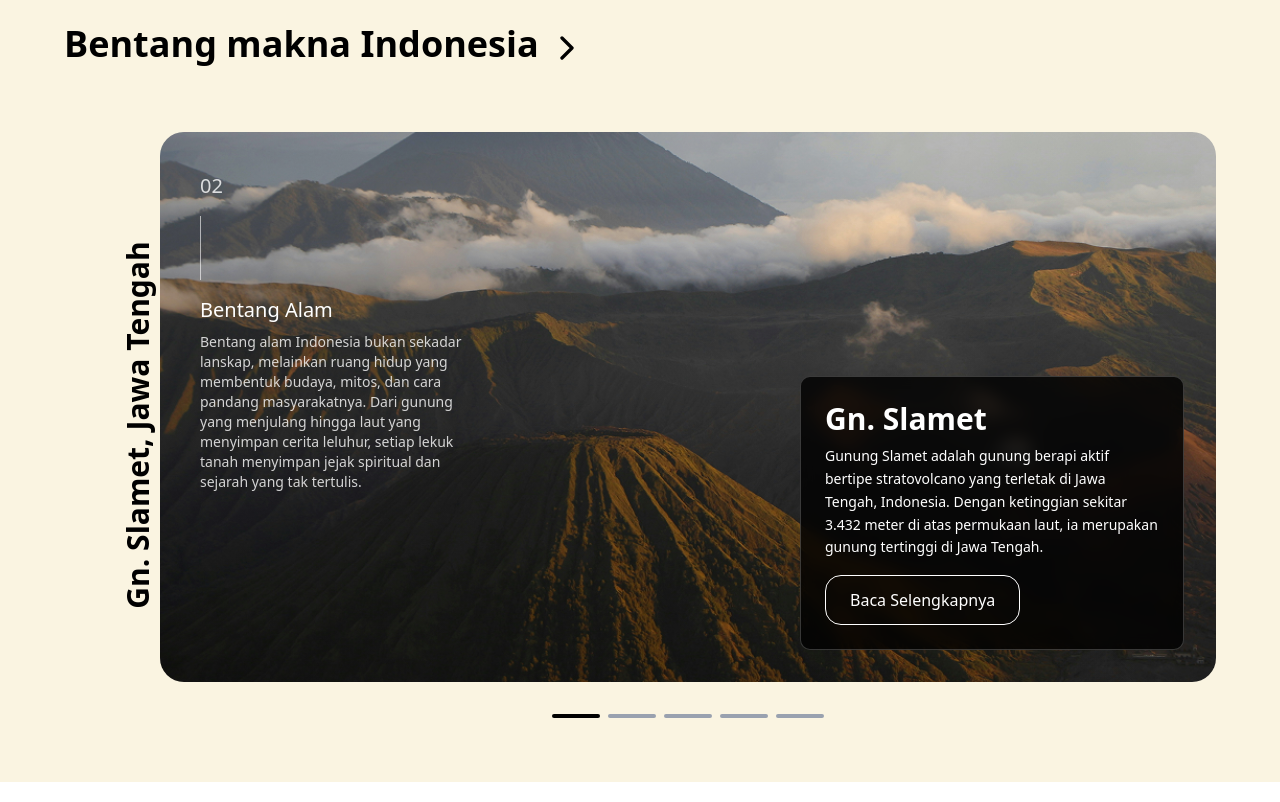
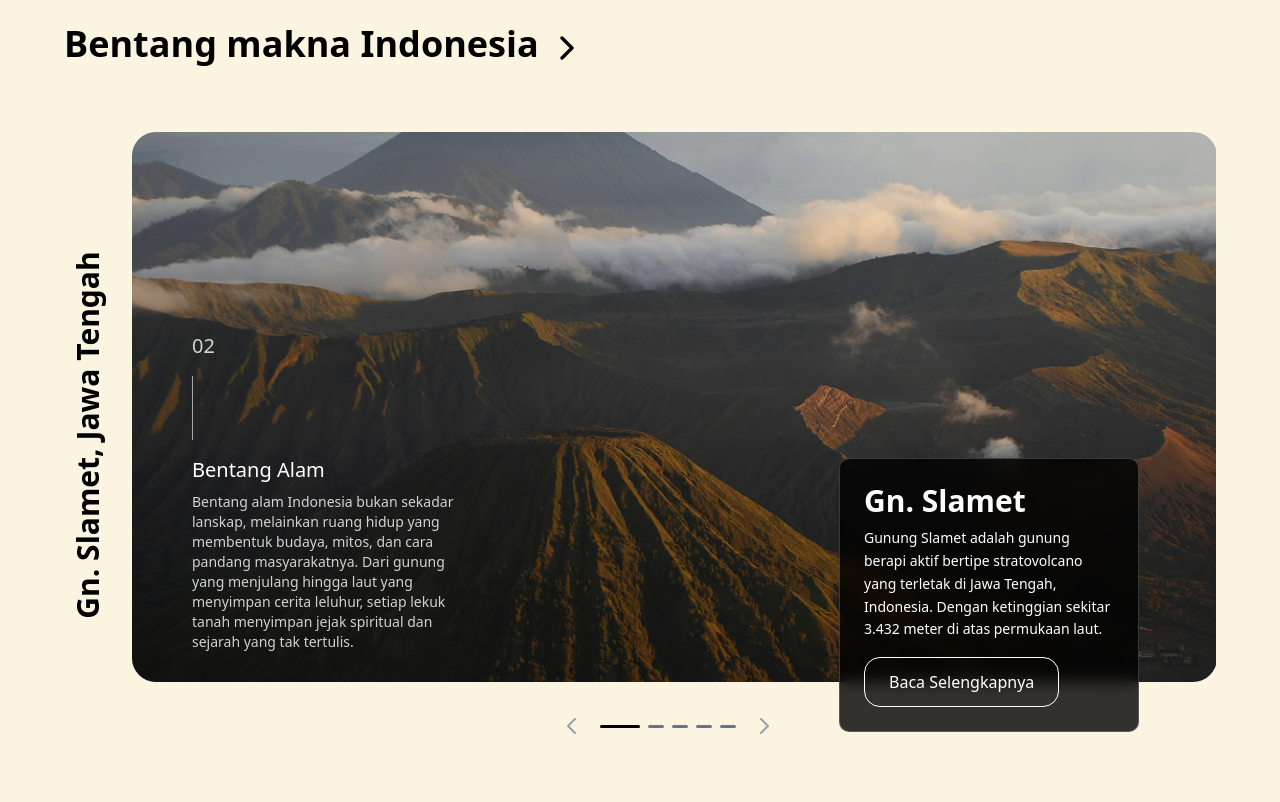
Before and after one commit to davindakhrisna/antarala, a Next.js app: page / in a window 1280 px wide. Shown: the part 980-1782 px from the top of the page. Built offline with nearby package versions, Linux system fonts and the light colour scheme.

Commit message:
wip: animasi bentang (menu) unfinish

```diff
--- a/components/homepage/Menu/components/carousel-section.tsx
+++ b/components/homepage/Menu/components/carousel-section.tsx
@@ -3,6 +3,7 @@
 import { useState, useRef } from "react"
 import { Button } from "@/components/ui/button"
 import Image from "next/image"
+import { motion, AnimatePresence } from "framer-motion"
 
 interface DestinationData {
   id: number
@@ -21,7 +22,7 @@ const destinations: DestinationData[] = [
     name: "Gn. Slamet",
     location: "Jawa Tengah",
     description:
-      "Gunung Slamet adalah gunung berapi aktif bertipe stratovolcano yang terletak di Jawa Tengah, Indonesia. Dengan ketinggian sekitar 3.432 meter di atas permukaan laut, ia merupakan gunung tertinggi di Jawa Tengah.",
+      "Gunung Slamet adalah gunung berapi aktif bertipe stratovolcano yang terletak di Jawa Tengah, Indonesia. Dengan ketinggian sekitar 3.432 meter di atas permukaan laut.",
     image: "/destinations/slamet.png",
     number: "02",
     description2:
@@ -30,17 +31,28 @@ const destinations: DestinationData[] = [
   },
   {
     id: 2,
-    name: "Danau Toba",
-    location: "Sumatra Utara",
+    name: "Pantai Bali",
+    location: "Bali",
     description:
-      "Danau Toba adalah mahakarya alam salah satu danau vulkanik terbesar di dunia yang menyimpan jejak letusan purba, budaya Batak, dan lanskap yang memukau.",
-    image: "/destinations/toba.png",
+      "Pantai Bali membentang sebagai surga tropis yang memadukan pasir putih, ombak biru, dan jejak spiritual dalam setiap hembusan anginnya.",
+    image: "/destinations/bali.png",
+    number: "04",
     description2: "",
-    number: "01",
+    cardPosition: "left",
+  },
+  {
+    id: 3,
+    name: "Matang Kaladan",
+    location: "Kalimantan Selatan",
+    description:
+      "Bukit Matang Kaladan memandang dunia dari ketinggian yang tenang, di mana danau, hutan, dan langit saling menyapa dalam diam.",
+    image: "/destinations/matang.png",
+    number: "05",
+    description2: "",
     cardPosition: "right",
   },
   {
-    id: 3,
+    id: 4,
     name: "Raja Ampat",
     location: "Papua Barat",
     description:
@@ -51,119 +63,103 @@ const destinations: DestinationData[] = [
     cardPosition: "left",
   },
   {
-    id: 4,
-    name: "Pantai Bali",
-    location: "Bali",
+    id: 5,
+    name: "Danau Toba",
+    location: "Sumatra Utara",
     description:
-      "Pantai Bali membentang sebagai surga tropis yang memadukan pasir putih, ombak biru, dan jejak spiritual dalam setiap hembusan anginnya.",
-    image: "/destinations/bali.png",
-    number: "04",
+      "Danau Toba adalah mahakarya alam salah satu danau vulkanik terbesar di dunia yang menyimpan jejak letusan purba, budaya Batak, dan lanskap yang memukau.",
+    image: "/destinations/toba.png",
     description2: "",
-    cardPosition: "left",
-  },
-  {
-    id: 5,
-    name: "Matang Kaladan",
-    location: "Kalimantan Selatan",
-    description:
-      "Bukit Matang Kaladan memandang dunia dari ketinggian yang tenang, di mana danau, hutan, dan langit saling menyapa dalam diam.",
-    image: "/destinations/matang.png",
-    number: "05",
-    description2: "",
+    number: "01",
     cardPosition: "right",
   },
 ]
 
 const CarouselSection = () => {
   const [currentIndex, setCurrentIndex] = useState(0)
-  const scrollContainerRef = useRef<HTMLDivElement>(null)
-
-  const scrollToIndex = (index: number) => {
-    setCurrentIndex(index)
-    if (scrollContainerRef.current) {
-      const scrollAmount = index * scrollContainerRef.current.clientWidth
-      scrollContainerRef.current.scrollTo({
-        left: scrollAmount,
-        behavior: "smooth",
-      })
-    }
-  }
+  const carouselRef = useRef<HTMLDivElement>(null)
 
   const nextSlide = () => {
-    const nextIndex = (currentIndex + 1) % destinations.length
-    scrollToIndex(nextIndex)
+    setCurrentIndex((prevIndex) => (prevIndex + 1) % destinations.length)
   }
 
   const prevSlide = () => {
-    const prevIndex = currentIndex === 0 ? destinations.length - 1 : currentIndex - 1
-    scrollToIndex(prevIndex)
+    setCurrentIndex((prevIndex) => (prevIndex === 0 ? destinations.length - 1 : prevIndex - 1))
   }
+
+  const goToSlide = (index: number) => {
+    setCurrentIndex(index)
+  }
+
+  const destination = destinations[currentIndex]
 
   return (
     <div className="relative w-full max-w-6xl mx-auto mt-16 overflow-hidden">
-      {/* Vertical Text (Hanya muncul di slide pertama) */}
+      {/* Vertical Text dengan animasi */}
+      <AnimatePresence>
         {currentIndex === 0 && (
-        <div className="absolute left-[-110px] top-[50%] -translate-y-1/2 -rotate-90 origin-center z-10 hidden md:block">
+          <motion.div
+            key="vertical-text"
+            initial={{ opacity: 0, x: -50 }}
+            animate={{ opacity: 1, x: 0 }}
+            exit={{ opacity: 0, x: -50 }}
+            transition={{ duration: 0.8, ease: "easeInOut" }}
+            className="absolute left-[-160px] top-[50%] -translate-y-1/2 -rotate-90 origin-center z-10 hidden md:block"
+          >
             <h1 className="text-3xl font-bold text-black whitespace-nowrap">
-            {destinations[currentIndex].name}, {destinations[currentIndex].location}
+              {destination.name}, {destination.location}
             </h1>
-        </div>
+          </motion.div>
         )}
+      </AnimatePresence>
 
       {/* Main Carousel Container */}
-      <div className="md:ml-24">
+      <div className="md:ml-14">
         <div
-          ref={scrollContainerRef}
-          className="flex overflow-x-hidden scroll-smooth"
-          style={{ scrollSnapType: "x mandatory" }}
+          ref={carouselRef}
+          className="relative flex transition-transform duration-1000 ease-in-out gap-10"
+          style={{ transform: `translateX(-${currentIndex * (100 + 6)}%)` }}
         >
-          {destinations.map((destination, index) => (
+          {destinations.map((dest, index) => (
             <div
-              key={destination.id}
-              className="min-w-full flex-shrink-0 relative"
-              style={{ scrollSnapAlign: "start" }}
+              key={dest.id}
+              className="min-w-full flex-shrink-0 relative px-3"
             >
-              <div className="relative h-[550px] w-full mx-auto rounded-3xl overflow-hidden">
+              {/* Image Container */}
+              <div className="relative h-[550px] w-[1085px] mx-auto rounded-3xl overflow-hidden">
                 <Image
-                  src={destination.image || "/placeholder.png"}
-                  alt={destination.name}
+                  src={dest.image || "/placeholder.png"}
+                  alt={dest.name}
                   fill
-                  className="object-cover"
+                  className="object-cover transition-transform duration-1000 ease-in-out"
+                  style={{ transform: `translateX(${(currentIndex - index) * 30}%)` }}
                   quality={100}
                 />
 
-                {/* Overlay */}
                 <div className="absolute inset-0 bg-gradient-to-r from-black/20 to-transparent" />
 
-                {/* Content Card Kiri (Hanya muncul di slide pertama) */}
-                {currentIndex === 0 && (
-                  <div className="absolute top-10 left-10 text-white">
-                    <div className="text-xl font-light opacity-80">
-                      {destinations[currentIndex].number}
-                    </div>
+                {/* Card kiri hanya di slide pertama */}
+                {index === 0 && (
+                  <div className="absolute top-50 left-15 text-white z-20">
+                    <div className="text-xl font-light opacity-80">{dest.number}</div>
                     <div className="w-px h-16 bg-white/60 mt-4"></div>
                     <div className="text-xl mt-4 font-normal">Bentang Alam</div>
-                    <div className="mt-2 w-72 text-sm text-white/80">
-                      {destination.description2}
-                    </div>
+                    <div className="mt-2 w-72 text-sm text-white/80">{dest.description2}</div>
                   </div>
                 )}
+              </div>
 
-                {/* Content Card Kanan (Posisi dinamis) */}
+              {/* Content Card Dinamis */}
               <div
-                  className={`absolute bottom-8 max-w-sm rounded-lg bg-black/80 backdrop-blur-sm border border-white/20 text-black p-6 w-[450px]
+                className={`absolute rounded-lg bg-black/80 backdrop-blur-sm border border-white/20 text-white p-6 w-[300px] z-20
                 ${
-                    destination.cardPosition === "left"
-                      ? "left-8"
-                      : "right-8"
+                  dest.cardPosition === "left"
+                    ? "top-1/2 left-25 -translate-y-1/2"
+                    : "bottom-[-50px] right-[90px]"
                 }`}
               >
-                  <h3 className="text-3xl text-white font-bold mb-2">
-                    {destination.name}
-                  </h3>
-                  <p className="text-sm text-white mb-4 leading-relaxed">
-                    {destination.description}
-                  </p>
+                <h3 className="text-3xl font-bold mb-2">{dest.name}</h3>
+                <p className="text-sm mb-4 leading-relaxed">{dest.description}</p>
                 <Button
                   variant="default"
                   size="sm"
@@ -173,24 +169,42 @@ const CarouselSection = () => {
                 </Button>
               </div>
             </div>
-            </div>
           ))}
         </div>
-        {/* Navigation Controls */}
+
+        {/* Navigation */}
+        {/* Navigation */}
 <div className="flex items-center justify-center mt-8 gap-4">
-          {/* Dots Indicator */}
+  {/* Prev button */}
+  <button onClick={prevSlide} className="text-gray-400 hover:text-black transition">
+    <svg xmlns="http://www.w3.org/2000/svg" className="h-6 w-6" fill="none" viewBox="0 0 24 24" stroke="currentColor">
+      <path strokeLinecap="round" strokeLinejoin="round" strokeWidth={2} d="M15 19l-7-7 7-7" />
+    </svg>
+  </button>
+
+  {/* Line-style indicator */}
   <div className="flex gap-2">
     {destinations.map((_, index) => (
       <button
         key={index}
-                onClick={() => scrollToIndex(index)}
-                className={`w-12 h-1 rounded-full transition-colors ${
-                  index === currentIndex ? "bg-black" : "bg-gray-400"
+        onClick={() => goToSlide(index)}
+        className={`h-[3px] rounded-full transition-all duration-300 ${
+          index === currentIndex
+            ? "w-10 bg-black"   // aktif → garis lebih panjang & hitam
+            : "w-4 bg-gray-500" // tidak aktif → garis lebih pendek & abu
         }`}
       />
     ))}
   </div>
+
+  {/* Next button */}
+  <button onClick={nextSlide} className="text-gray-400 hover:text-black transition">
+    <svg xmlns="http://www.w3.org/2000/svg" className="h-6 w-6" fill="none" viewBox="0 0 24 24" stroke="currentColor">
+      <path strokeLinecap="round" strokeLinejoin="round" strokeWidth={2} d="M9 5l7 7-7 7" />
+    </svg>
+  </button>
 </div>
+
       </div>
     </div>
   )
--- a/package.json
+++ b/package.json
@@ -15,7 +15,9 @@
     "@radix-ui/react-slot": "^1.2.3",
     "class-variance-authority": "^0.7.1",
     "clsx": "^2.1.1",
+    "framer-motion": "^12.23.12",
     "lucide-react": "^0.540.0",
+    "motion": "^12.23.12",
     "next": "15.5.0",
     "next-themes": "^0.4.6",
     "react": "19.1.0",
```
Also changed, not shown: 1 other file (tests, documents, lock files or other folders). Lines whose indentation alone changed are shown as unchanged.
